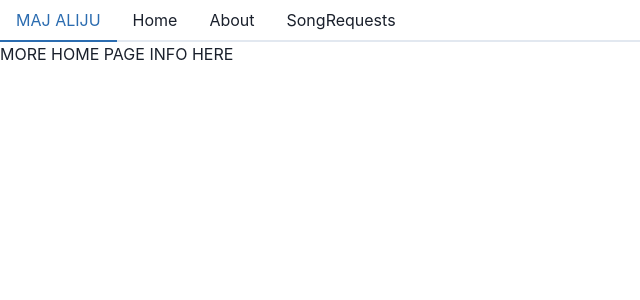
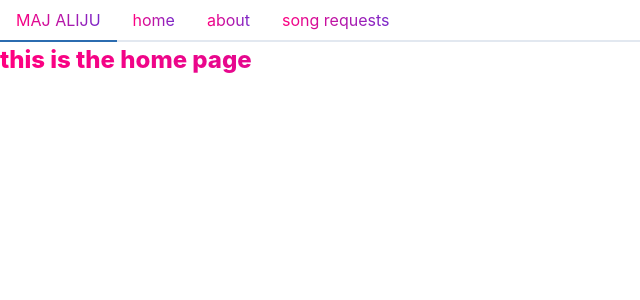
Before and after one commit to majaliju/artist-portfolio-page, a React (Create React App) app: page / in a window 1280 px wide. Shown: the top 300 px of the page, without its empty margins (0-640 px from the left). Built offline with nearby package versions, Linux system fonts and the light colour scheme.

Commit message:
updated components & texts within them

```diff
--- a/src/components/Home.js
+++ b/src/components/Home.js
@@ -1,9 +1,17 @@
 import React from "react";
+import { Text } from '@chakra-ui/react'
 
 function Home(){
   return (
     <div>
-      <h1>MORE HOME PAGE INFO HERE</h1>
+      <Text
+          bgGradient='linear(to-l, #7928CA, #FF0080)'
+          bgClip='text'
+          fontSize='2xl'
+          fontWeight='extrabold'
+        >
+          this is the home page
+        </Text>
     </div>
   )
 }
--- a/src/components/Navbar.js
+++ b/src/components/Navbar.js
@@ -1,20 +1,49 @@
 import React from "react";
 import { NavLink } from "react-router-dom";
-import { Tabs, TabList, TabPanels, Tab, TabPanel } from '@chakra-ui/react'
+import { Tabs, TabList, TabPanels, Tab, TabPanel, Text} from '@chakra-ui/react'
+
 
 function Navbar(){
   return (
     <Tabs>
       <TabList>
-        <Tab>MAJ ALIJU</Tab>
+        <Tab><Text
+  bgGradient='linear(to-l, #7928CA, #FF0080)'
+  bgClip='text'
+  fontSize='1xl'
+  fontWeight='extrathin'
+>
+  MAJ ALIJU
+</Text></Tab>
         <Tab><NavLink to="/Home" exact>
-            Home
+        <Text
+  bgGradient='linear(to-l, #7928CA, #FF0080)'
+  bgClip='text'
+  fontSize='1xl'
+  fontWeight='extrathin'
+>
+  home
+</Text>
           </NavLink></Tab>
         <Tab><NavLink to="/About" exact>
-            About
+        <Text
+  bgGradient='linear(to-l, #7928CA, #FF0080)'
+  bgClip='text'
+  fontSize='1xl'
+  fontWeight='extrathin'
+>
+  about
+</Text>
           </NavLink></Tab>
         <Tab><NavLink to="/SongRequests" exact>
-            SongRequests
+        <Text
+  bgGradient='linear(to-l, #7928CA, #FF0080)'
+  bgClip='text'
+  fontSize='1xl'
+  fontWeight='extrathin'
+>
+  song requests
+</Text>
           </NavLink></Tab>
       </TabList>
     </Tabs>
```
